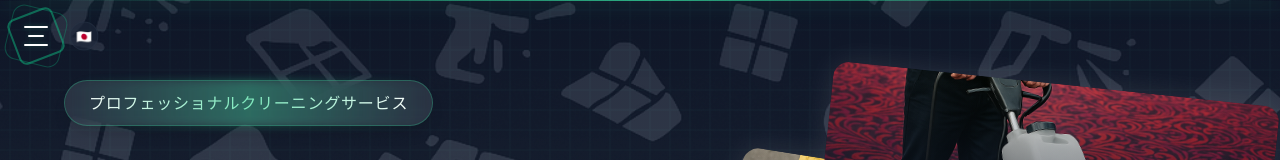
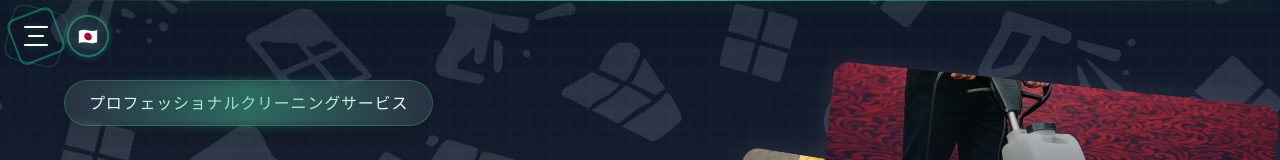
Before and after one commit to fura-1993/clean, a Next.js app: page / in a window 1280 px wide. Shown: the top 160 px of the page. Built offline with nearby package versions, Linux system fonts and the light colour scheme.

Commit message:
Fix layout issue

```diff
--- a/src/app/globals.css
+++ b/src/app/globals.css
@@ -11,6 +11,29 @@
   .animate-cyber-gradient {
     animation: cyber-gradient 15s linear infinite;
   }
+}
+
+/* 言語切り替えボタンのスタイルとアニメーション */
+.language-switcher-container {
+  position: relative;
+}
+
+.language-switcher-container::after {
+  content: '';
+  position: absolute;
+  top: 50%;
+  left: 50%;
+  width: 110%;
+  height: 110%;
+  border-radius: 50%;
+  background: radial-gradient(circle, rgba(52, 211, 153, 0.2) 0%, rgba(52, 211, 153, 0) 70%);
+  transform: translate(-50%, -50%);
+  pointer-events: none;
+}
+
+@keyframes pulse-glow {
+  0%, 100% { box-shadow: 0 0 5px rgba(52, 211, 153, 0.3); }
+  50% { box-shadow: 0 0 15px rgba(52, 211, 153, 0.6); }
 }
 
 :root {
--- a/src/components/Header/Header.tsx
+++ b/src/components/Header/Header.tsx
@@ -186,8 +186,8 @@ export default function Header() {
               </button>
 
               {/* 言語切り替えボタン - 小さめのサイズで常に表示 */}
-              <div className="ml-1">
-                <div className="scale-90">
+              <div className="ml-2">
+                <div className="language-switcher-container">
                   <LanguageSwitcher />
                 </div>
               </div>
--- a/src/components/LanguageSwitcher.tsx
+++ b/src/components/LanguageSwitcher.tsx
@@ -36,20 +36,67 @@ const LanguageSwitcher: React.FC = () => {
 
   return (
     <div className="relative" ref={menuRef}>
-      {/* メインボタン - コンパクト化 */}
-      <button
+      {/* メインボタン - 目立つように強化 */}
+      <motion.button
         onClick={() => setIsOpen(!isOpen)}
-        className="relative flex items-center justify-center w-8 h-8 rounded-full bg-slate-800/60 border border-slate-700/30 text-white hover:bg-slate-700/70 focus:outline-none focus:ring-1 focus:ring-emerald-500/30 group transition-all duration-300"
+        className="relative flex items-center justify-center w-10 h-10 rounded-full bg-slate-800/70 border border-emerald-500/40 text-white hover:bg-slate-700/80 focus:outline-none focus:ring-2 focus:ring-emerald-500/50 group transition-all duration-300"
         aria-label={t('language')}
         title={language === 'ja' ? '日本語' : 'English'}
+        whileHover={{ scale: 1.05 }}
+        whileTap={{ scale: 0.95 }}
+        animate={{
+          boxShadow: isOpen
+            ? ["0 0 10px rgba(52, 211, 153, 0.7)"]
+            : ["0 0 5px rgba(52, 211, 153, 0.3)", "0 0 12px rgba(52, 211, 153, 0.5)", "0 0 5px rgba(52, 211, 153, 0.3)"]
+        }}
+        transition={{
+          boxShadow: {
+            duration: 2,
+            repeat: isOpen ? 0 : Infinity,
+            ease: "easeInOut"
+          }
+        }}
       >
-        <span className="text-sm">
+        {/* 回転するアウターリング */}
+        <motion.div
+          className="absolute inset-[-2px] rounded-full border border-emerald-400/30"
+          animate={{ rotate: 360 }}
+          transition={{ duration: 20, repeat: Infinity, ease: "linear" }}
+        />
+
+        {/* 脈動する内側のリング */}
+        <motion.div
+          className="absolute inset-[-1px] rounded-full border-2 border-emerald-400/20"
+          animate={{ scale: [1, 1.08, 1], opacity: [0.6, 1, 0.6] }}
+          transition={{ duration: 3, repeat: Infinity, ease: "easeInOut" }}
+        />
+
+        {/* 国旗アイコン */}
+        <motion.span
+          className="text-base z-10"
+          animate={{
+            y: [0, -1, 0, 1, 0],
+          }}
+          transition={{
+            y: { duration: 2, repeat: Infinity, ease: "easeInOut" },
+          }}
+        >
           {language === 'ja' ? '🇯🇵' : '🇺🇸'}
-        </span>
+        </motion.span>
 
-        {/* 微妙なホバーエフェクト */}
-        <div className="absolute inset-0 rounded-full bg-emerald-500/0 group-hover:bg-emerald-500/10 transition-colors duration-300 pointer-events-none"></div>
-      </button>
+        {/* 強化されたホバーエフェクト */}
+        <div className="absolute inset-0 rounded-full bg-emerald-500/0 group-hover:bg-emerald-500/20 transition-colors duration-300 pointer-events-none group-hover:shadow-[0_0_15px_rgba(52,211,153,0.5)]"></div>
+
+        {/* アクティブインジケーター - ドロップダウンが開いている時 */}
+        {isOpen && (
+          <motion.div
+            className="absolute -bottom-1 left-1/2 transform -translate-x-1/2 w-1.5 h-1.5 bg-emerald-400 rounded-full"
+            initial={{ opacity: 0, scale: 0 }}
+            animate={{ opacity: 1, scale: 1 }}
+            exit={{ opacity: 0, scale: 0 }}
+          />
+        )}
+      </motion.button>
 
       {/* ドロップダウンメニュー - 位置調整 */}
       <AnimatePresence>
```
